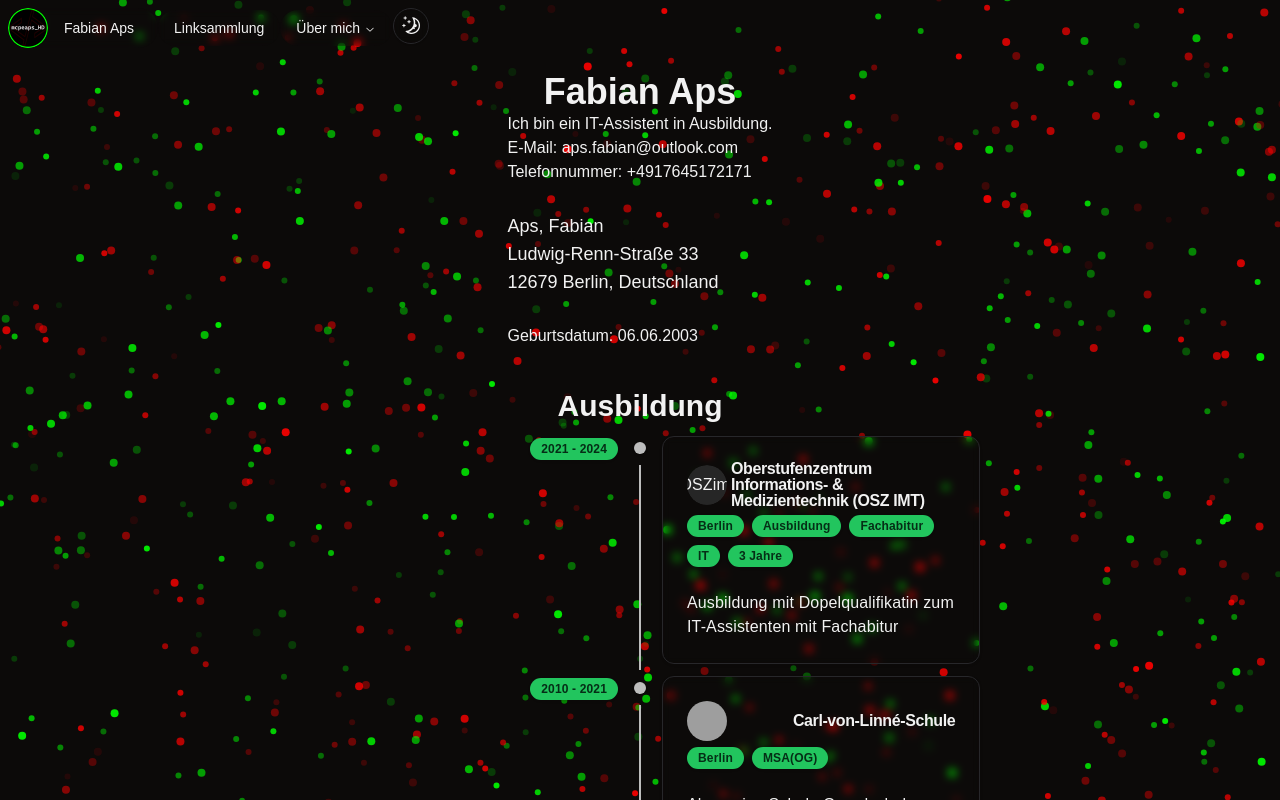
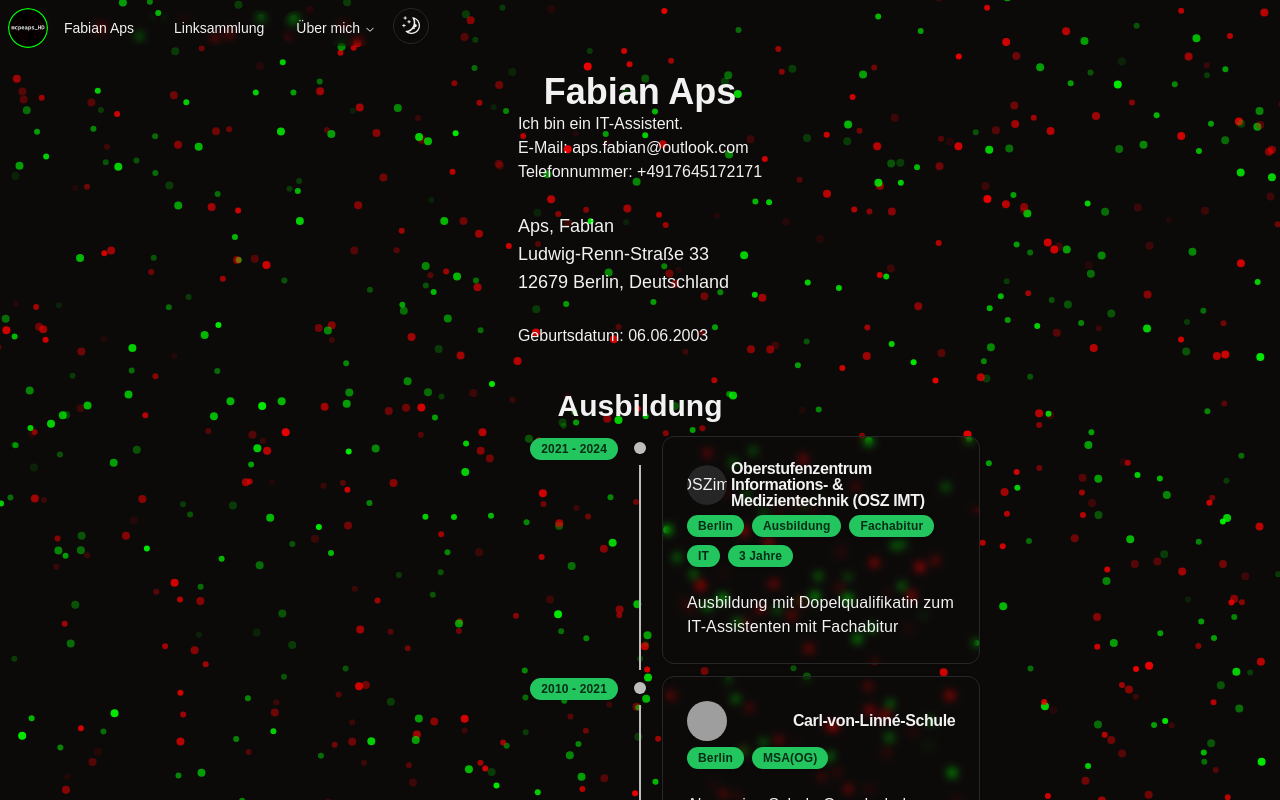
Before and after one commit to mcpeapsUnterstrichHD/mcpeapsUnterstrichHD, a Next.js app: page /lebenslauf in a window 1280 px wide. Shown: the top 800 px of the page. Built offline with nearby package versions, Linux system fonts and the light colour scheme; grey boxes are pictures that could not be loaded; a web font is replaced by a local one.

Commit message:
Lebenslauf

```diff
--- a/src/app/lebenslauf/page.tsx
+++ b/src/app/lebenslauf/page.tsx
@@ -17,7 +17,7 @@
             <h1 className='text-4xl font-bold gap-8'>Fabian Aps</h1>
 
             <div className="mb-10 text-justify">
-    Ich bin ein IT-Assistent in Ausbildung.
+    Ich bin ein IT-Assistent.
     <br/>
     <div className="flex flex-col items-start">
                     <div className="flex flex-row items-center">
```
